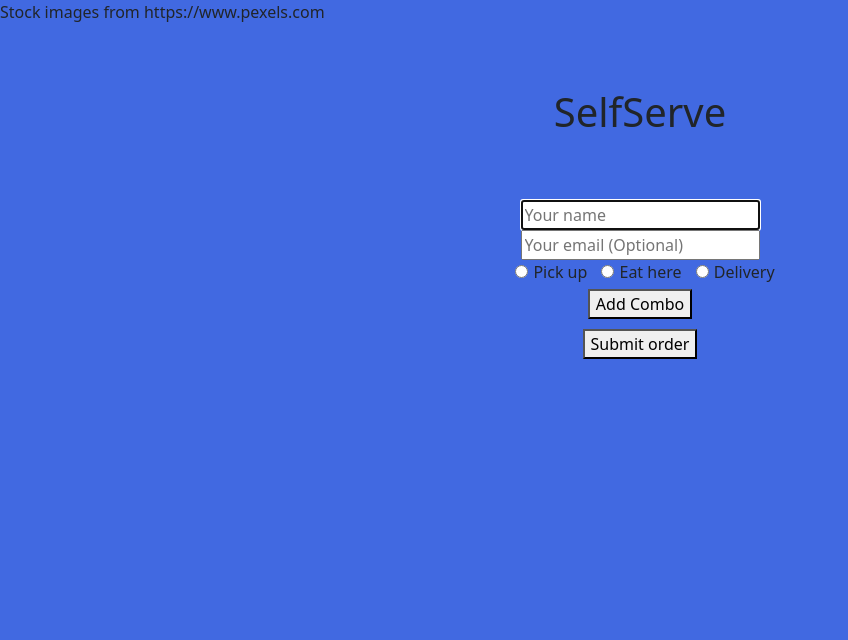
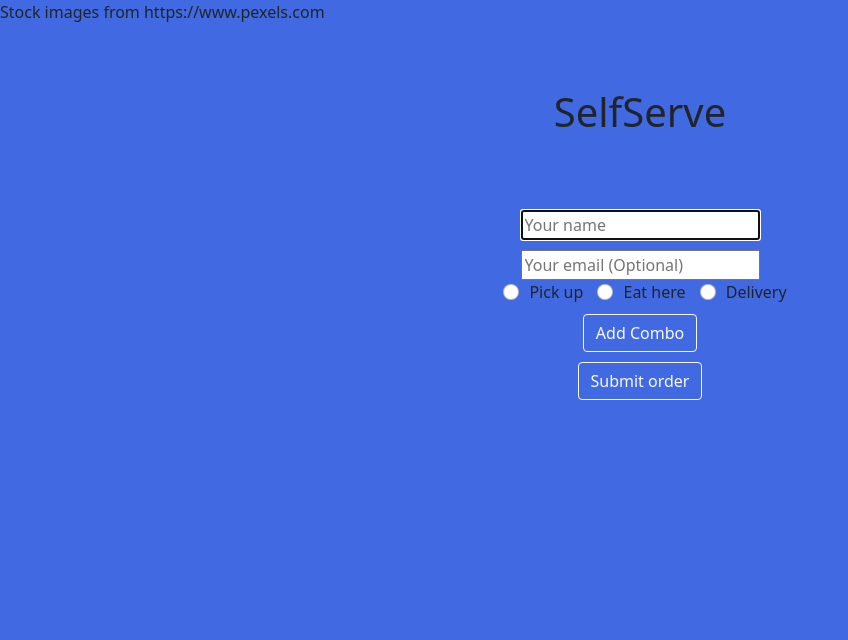
Before and after one commit to Duzae1/CS50Final_project, a Flask app: page / in a window 1280 px wide. Shown: the top 640 px of the page, without its empty margins (0-848 px from the left). Run offline with Flask 2, Linux system fonts and the light colour scheme; some libraries are stand-ins or nearby versions.

Commit message:
Final finally

```diff
--- a/application.py
+++ b/application.py
@@ -1,7 +1,9 @@
 import random
+import os
 
 from flask import Flask, flash, redirect, render_template, request, url_for, session
 from flask_mail import Mail, Message
+from flask_session import Session
 from cs50 import SQL
 
 # setup flask app and database
@@ -16,6 +18,10 @@ app.config["MAIL_SERVER"] = "smtp.gmail.com"
 app.config["MAIL_USE_TLS"] = True
 app.config["MAIL_USERNAME"] = 'selfservebot@gmail.com'
 mail = Mail(app)
+
+app.config["SESSION_PERMANENT"] = False
+app.config["SESSION_TYPE"] = "filesystem"
+Session(app)
 
 # list off the diferent combos
 menu = [1, 2, 3, 4]
@@ -92,7 +98,7 @@ def index():
 def login():
     # assign user and password
     username = 'admin'
-    password = random.randrange(10000000)
+    password = os.getenv('SELFSERVE')
 
     if request.method == 'POST':
         # check for valid and correct input
@@ -103,7 +109,7 @@ def login():
             flash('Unable to login')
             return render_template('login.html')
 
-        session['username'] = input_p
+        session['username'] = username
         return redirect(url_for('control'), code=308)
     else:
         # show login form
--- a/static/functions.js
+++ b/static/functions.js
@@ -38,6 +38,7 @@ function add_combo() {
     remove = document.createElement('button');
     remove.setAttribute('type', 'button');
     remove.setAttribute('onclick', 'remove_combo(event)');
+    remove.className = 'btn btn-outline-light'
     remove.innerHTML = '&#10060';
     order_div.appendChild(remove);
 
--- a/static/styles.css
+++ b/static/styles.css
@@ -14,8 +14,7 @@ h1 {
     margin-right: auto;
 }
 
-.radio_items {
-    margin-right: 5px;
+.radio_label {
     margin-left: 10px;
 }
 
@@ -24,7 +23,8 @@ h1 {
 }
 
 .buttons {
-    margin: 5px;
+    margin: 10px;
+    margin-bottom: 0px;
 }
 
 .carousel-inner > .item > img {
--- a/templates/control.html
+++ b/templates/control.html
@@ -26,8 +26,8 @@
                     <td>${{ order.price }}</td>
                     <td>{{ order.time }}</td>
                     <form action='/control' method='post'>
-                        <td><button name='save' value='save' type='submit'>&#x2705</button></td>
-                        <td><button name='delete' value='delete' type='submit'>&#10060</button></td>
+                        <td><button class='btn btn-outline-primary' name='save' value='save' type='submit'>&#x2705</button></td>
+                        <td><button class='btn btn-outline-primary' name='delete' value='delete' type='submit'>&#10060</button></td>
                         <input type='hidden' name='counter' value='{{ order.id }}'>
                     </form>
                 </tr>
--- a/templates/index.html
+++ b/templates/index.html
@@ -6,12 +6,12 @@
 Stock images from https://www.pexels.com
 <h1 class='container-fluid'>SelfServe</h1>
 <form class='form container-fluid' id='form' action='/index' method='post'>
-        <input name='name' autocomplete='off' placeholder='Your name' type='text' autofocus><br>
-        <input id='email' name='email' autocomplete='off' placeholder='Your email (Optional)' type='text'><br>
+        <input class='buttons' name='name' autocomplete='off' placeholder='Your name' type='text' autofocus><br>
+        <input class='buttons' id='email' name='email' autocomplete='off' placeholder='Your email (Optional)' type='text'><br>
         <div>
-                <input class='radio_items' name='location' type='radio' value='pick_up' onclick="change_input(event);"><label for='delivery'>Pick up</label>
-                <input class='radio_items' name='location' type='radio' value='on_place' onclick="change_input(event);"><label for='delivery'>Eat here</label>
-                <input class='radio_items' name='location' type='radio' value='delivery' onclick="change_input(event);"><label for='delivery'>Delivery</label>
+                <input class='radio_label form-check-input' name='location' type='radio' value='pick_up' onclick="change_input(event);"><label for='delivery' class="form-check-label radio_label">Pick up</label>
+                <input class='radio_label form-check-input' name='location' type='radio' value='on_place' onclick="change_input(event);"><label for='delivery' class="form-check-label radio_label">Eat here</label>
+                <input class='radio_label form-check-input' name='location' type='radio' value='delivery' onclick="change_input(event);"><label for='delivery' class="form-check-label radio_label">Delivery</label>
         </div>
         <div>
                 <input id='address' class='hidden' name='address' autocomplete='off' placeholder='Your address' type='text'>
@@ -23,9 +23,9 @@ Stock images from https://www.pexels.com
                 {% endfor %}
         </div>
         <div>
-                <button name='add' class='buttons' type='button' onclick='add_combo()'>Add Combo</button>
+                <button name='add' class='buttons btn btn-outline-light' type='button' onclick='add_combo()'>Add Combo</button>
         </div>
-        <button class='buttons' type='submit'>Submit order</button>
+        <button class='buttons btn btn-outline-light' type='submit'>Submit order</button>
 </form>
 
 <div id="carousel" class="carousel slide carousel-dark w-100" data-bs-ride="carousel">
```
Also changed, not shown: 1 other file.
